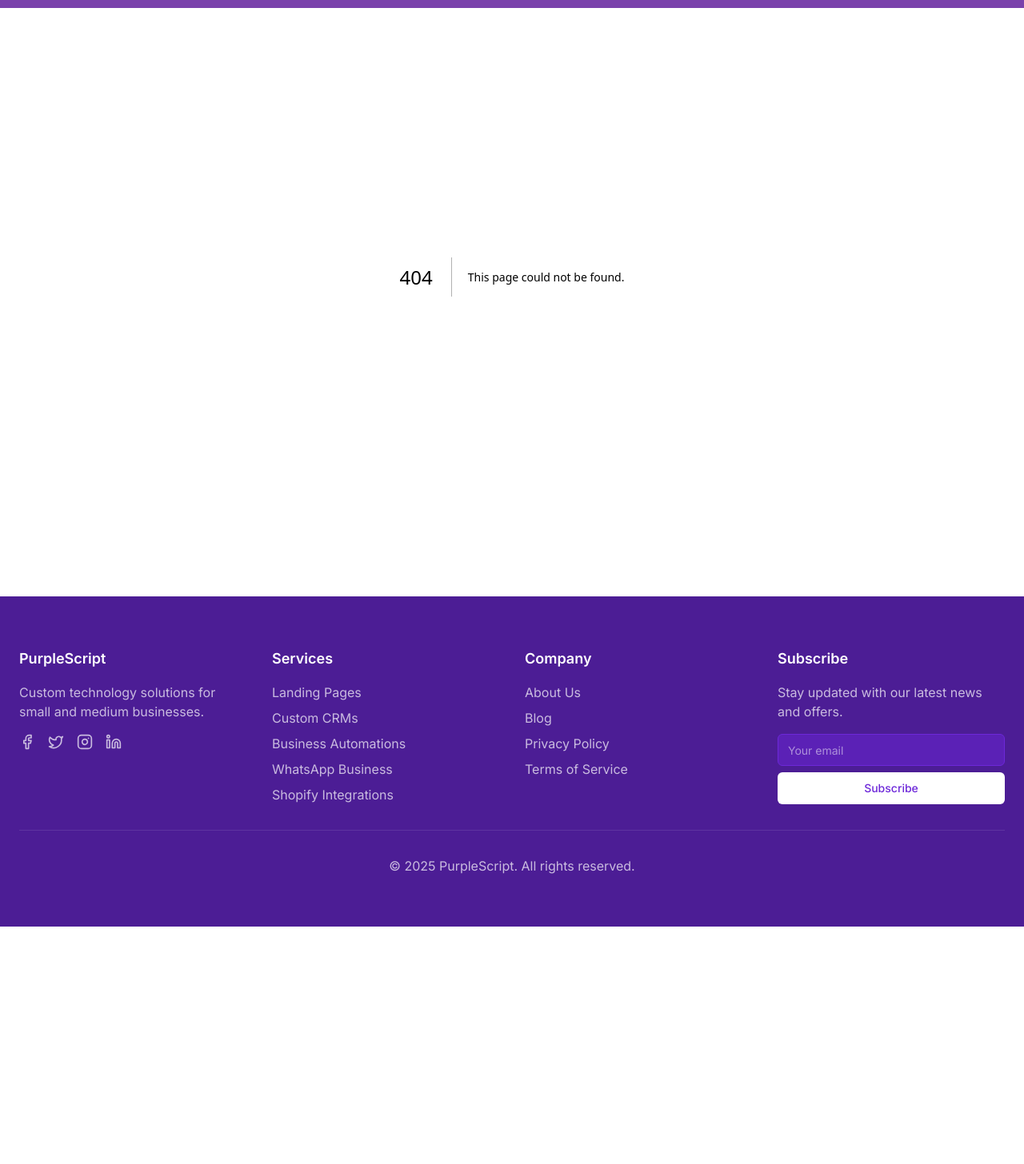
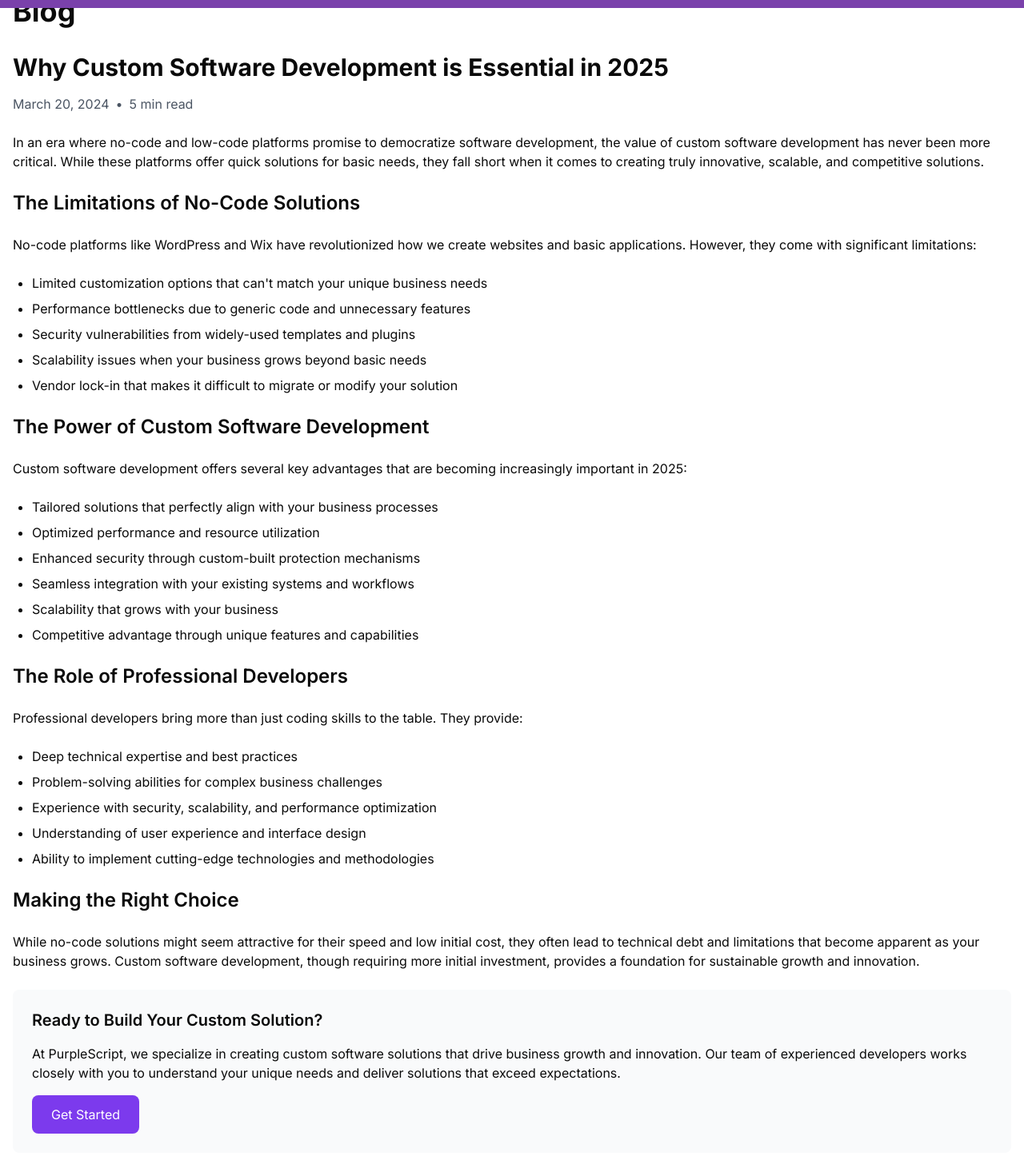
Before and after one commit to PurpleScript/PurpleScript.dev, a Next.js app: page /blog in a window 1280 px wide. Before the commit this address had no page. Shown: the part 54-1510 px from the top of the page at 80% size. Before the commit the page ends 1213 px from the top, so only its background shows below. Built offline with nearby package versions, Linux system fonts and the light colour scheme.

Commit message:
chore - add blog route and first post

```diff
--- /dev/null
+++ b/app/blog/page.tsx
@@ -0,0 +1,139 @@
+import { Metadata } from "next";
+
+export const metadata: Metadata = {
+  title: "Blog | PurpleScript - Custom Software Development",
+  description:
+    "Insights and thoughts about custom software development, technology trends, and digital transformation.",
+};
+
+export default function BlogPage() {
+  return (
+    <div className="container mx-auto px-4 py-12">
+      <h1 className="text-4xl font-bold mb-8">Blog</h1>
+
+      <article className="prose prose-lg max-w-none">
+        <h2 className="text-3xl font-bold mb-4">
+          Why Custom Software Development is Essential in 2025
+        </h2>
+        <div className="text-gray-600 mb-6">
+          <time dateTime="2024-03-20">March 20, 2024</time>
+          <span className="mx-2">•</span>
+          <span>5 min read</span>
+        </div>
+
+        <div className="space-y-6">
+          <p>
+            In an era where no-code and low-code platforms promise to
+            democratize software development, the value of custom software
+            development has never been more critical. While these platforms
+            offer quick solutions for basic needs, they fall short when it comes
+            to creating truly innovative, scalable, and competitive solutions.
+          </p>
+
+          <h3 className="text-2xl font-semibold mt-8">
+            The Limitations of No-Code Solutions
+          </h3>
+          <p>
+            No-code platforms like WordPress and Wix have revolutionized how we
+            create websites and basic applications. However, they come with
+            significant limitations:
+          </p>
+          <ul className="list-disc pl-6 space-y-2">
+            <li>
+              Limited customization options that can't match your unique
+              business needs
+            </li>
+            <li>
+              Performance bottlenecks due to generic code and unnecessary
+              features
+            </li>
+            <li>
+              Security vulnerabilities from widely-used templates and plugins
+            </li>
+            <li>
+              Scalability issues when your business grows beyond basic needs
+            </li>
+            <li>
+              Vendor lock-in that makes it difficult to migrate or modify your
+              solution
+            </li>
+          </ul>
+
+          <h3 className="text-2xl font-semibold mt-8">
+            The Power of Custom Software Development
+          </h3>
+          <p>
+            Custom software development offers several key advantages that are
+            becoming increasingly important in 2025:
+          </p>
+          <ul className="list-disc pl-6 space-y-2">
+            <li>
+              Tailored solutions that perfectly align with your business
+              processes
+            </li>
+            <li>Optimized performance and resource utilization</li>
+            <li>
+              Enhanced security through custom-built protection mechanisms
+            </li>
+            <li>
+              Seamless integration with your existing systems and workflows
+            </li>
+            <li>Scalability that grows with your business</li>
+            <li>
+              Competitive advantage through unique features and capabilities
+            </li>
+          </ul>
+
+          <h3 className="text-2xl font-semibold mt-8">
+            The Role of Professional Developers
+          </h3>
+          <p>
+            Professional developers bring more than just coding skills to the
+            table. They provide:
+          </p>
+          <ul className="list-disc pl-6 space-y-2">
+            <li>Deep technical expertise and best practices</li>
+            <li>Problem-solving abilities for complex business challenges</li>
+            <li>
+              Experience with security, scalability, and performance
+              optimization
+            </li>
+            <li>Understanding of user experience and interface design</li>
+            <li>
+              Ability to implement cutting-edge technologies and methodologies
+            </li>
+          </ul>
+
+          <h3 className="text-2xl font-semibold mt-8">
+            Making the Right Choice
+          </h3>
+          <p>
+            While no-code solutions might seem attractive for their speed and
+            low initial cost, they often lead to technical debt and limitations
+            that become apparent as your business grows. Custom software
+            development, though requiring more initial investment, provides a
+            foundation for sustainable growth and innovation.
+          </p>
+
+          <div className="bg-gray-50 p-6 rounded-lg mt-8">
+            <h4 className="text-xl font-semibold mb-4">
+              Ready to Build Your Custom Solution?
+            </h4>
+            <p className="mb-4">
+              At PurpleScript, we specialize in creating custom software
+              solutions that drive business growth and innovation. Our team of
+              experienced developers works closely with you to understand your
+              unique needs and deliver solutions that exceed expectations.
+            </p>
+            <a
+              href="/contact"
+              className="inline-block bg-purple-600 text-white px-6 py-3 rounded-lg hover:bg-purple-700 transition-colors"
+            >
+              Get Started
+            </a>
+          </div>
+        </div>
+      </article>
+    </div>
+  );
+}
--- a/app/page.tsx
+++ b/app/page.tsx
@@ -352,17 +352,17 @@ export default function Home() {
                   <CardContent className="p-6">
                     <div className="flex items-center gap-4 mb-4">
                       <div className="w-12 h-12 rounded-full bg-purple-100 flex items-center justify-center">
-                        <span className="text-purple-700 font-bold">LR</span>
+                        <span className="text-purple-700 font-bold">RH</span>
                       </div>
                       <div>
-                        <h4 className="font-semibold">Lisa Rodriguez</h4>
+                        <h4 className="font-semibold">Ron Hazan</h4>
                         <p className="text-sm text-muted-foreground">
-                          Director, Bright Consulting
+                          CPO, All Services
                         </p>
                       </div>
                     </div>
                     <p className="text-muted-foreground mb-4">
-                      "PurpleScript's WhatsApp Business solution has
+                      "PurpleScript's advanced landing page solution has
                       revolutionized our client communication. We're now able to
                       provide faster support and close deals more efficiently.
                       The ROI has been incredible."
```
